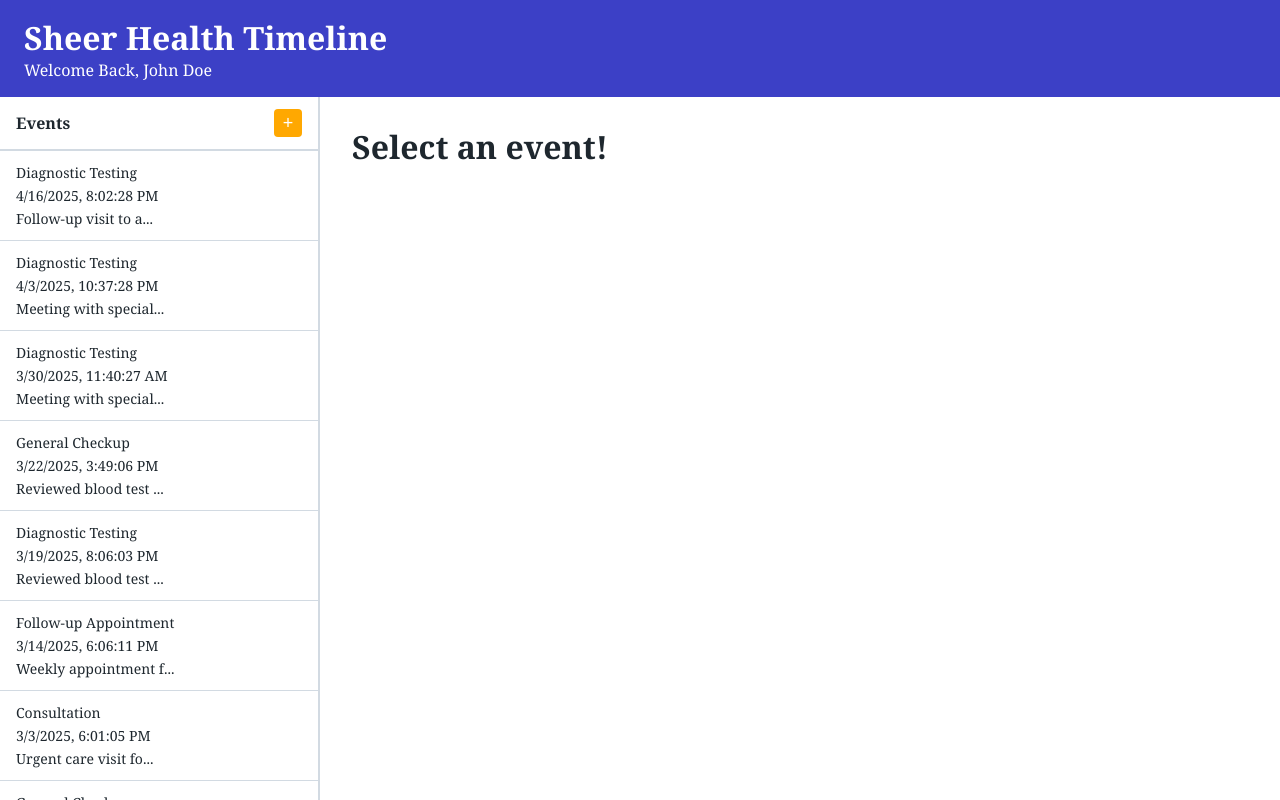
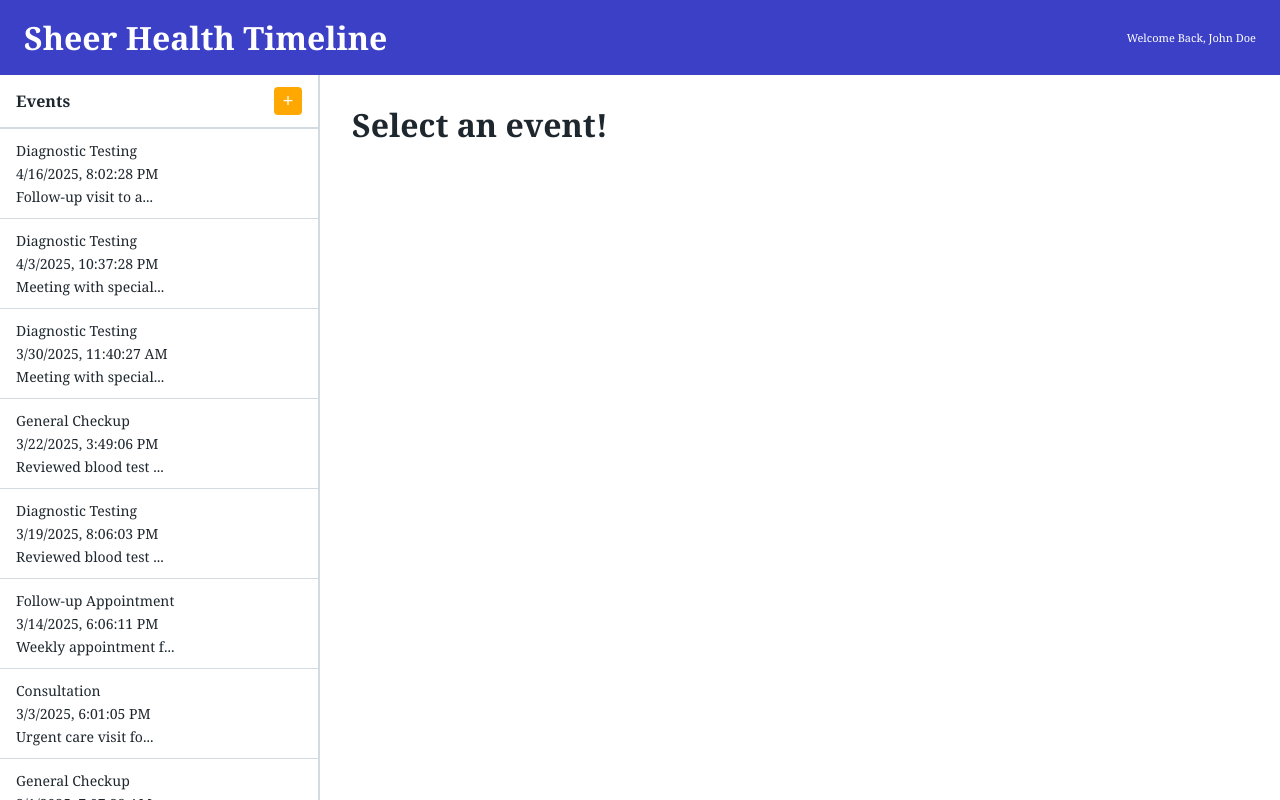
Before and after one commit to Ali-Aftab/Sheer-Health-Timeline, a React (Vite) app: page / in a window 1280 px wide. Built offline with nearby package versions, Linux system fonts and the light colour scheme.

Commit message:
ui(app): :lipstick: adjusted ui for header to handle name

```diff
--- a/src/App.css
+++ b/src/App.css
@@ -20,6 +20,12 @@ body {
   background: #3c40c6;
   color: #ffffff;
   padding: 16px 24px;
+  display: flex;
+  align-items: center;
+  justify-content: space-between;
+}
+.account-name {
+  font-size: 11px;
 }
 
 .main {
```
